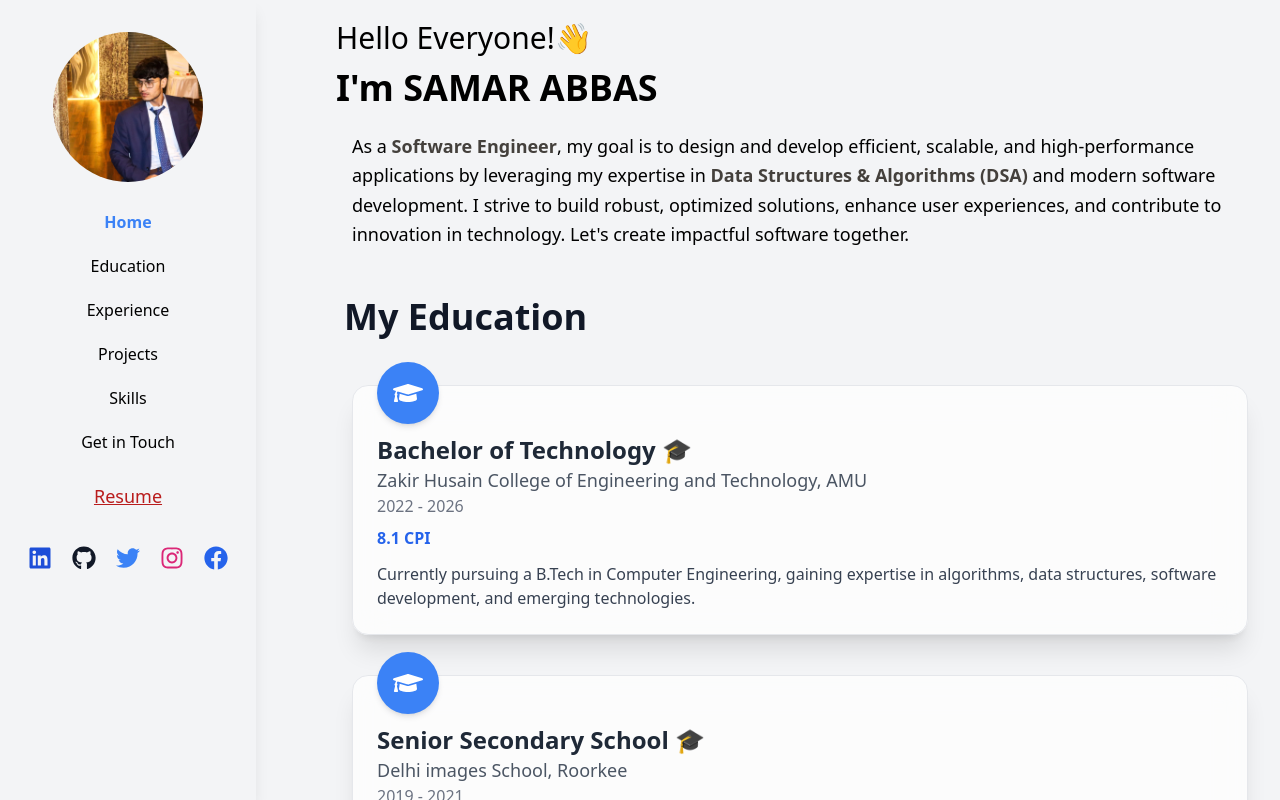
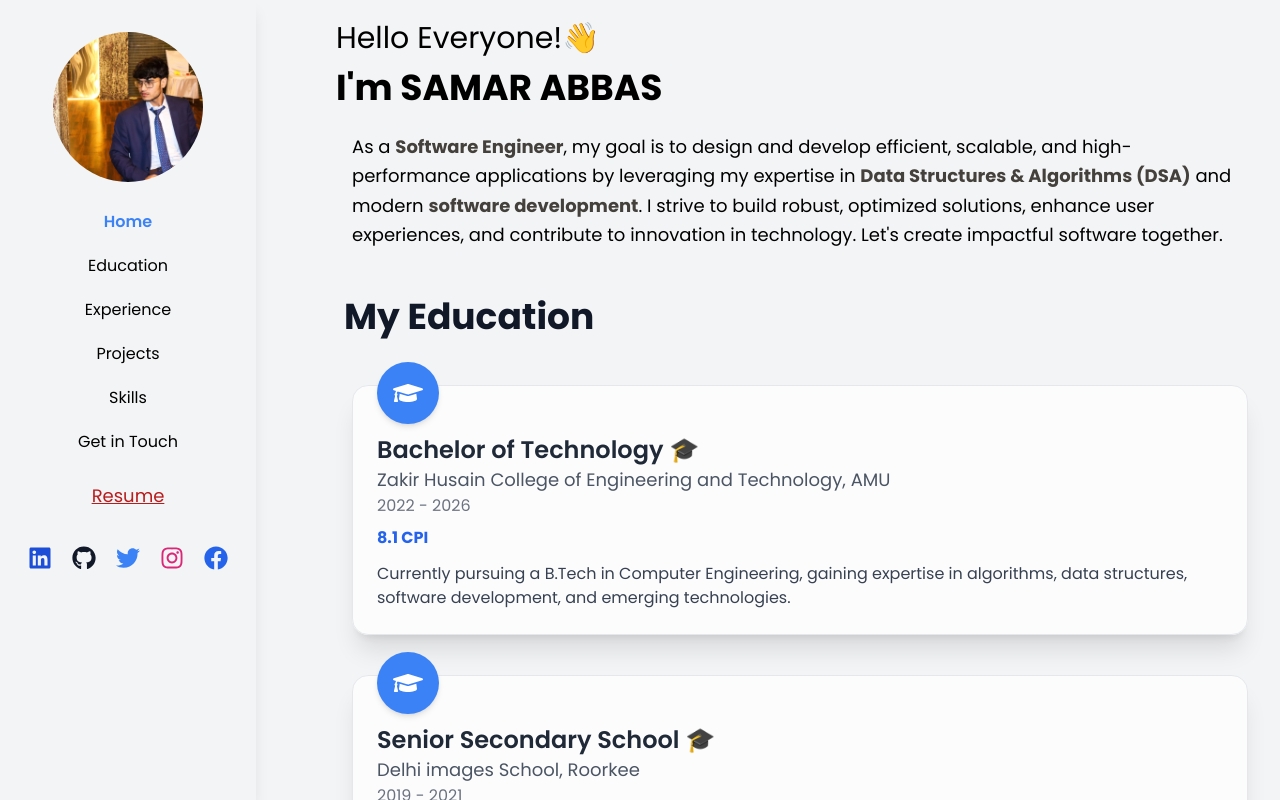
Before and after one commit to samar-abbas-786/samar.dev, a React (Vite) app: page / in a window 1280 px wide. Shown: the top 800 px of the page. Built offline with nearby package versions, Linux system fonts and the light colour scheme.

Commit message:
chnage congig

```diff
--- a/index.html
+++ b/index.html
@@ -11,6 +11,16 @@
       href="https://fonts.googleapis.com/css2?family=Figtree:ital,wght@0,300..900;1,300..900&display=swap"
       rel="stylesheet"
     />
+    <link
+      href="https://fonts.googleapis.com/css2?family=Poppins:wght@400;600;700&display=swap"
+      rel="stylesheet"
+    />
+
+    <link
+      href="https://fonts.googleapis.com/css2?family=Inter:wght@400;600;700&display=swap"
+      rel="stylesheet"
+    />
+
     <link rel="preconnect" href="https://fonts.googleapis.com" />
     <link rel="preconnect" href="https://fonts.gstatic.com" crossorigin />
     <link
--- a/src/components/Projects_Section.jsx
+++ b/src/components/Projects_Section.jsx
@@ -46,7 +46,7 @@
               </div>
 
               {/* Project Details */}
-              <div className="md:w-1/2 text-center md:text-left">
+              <div className="md:w-1/2  md:text-left">
                 <h2 className="text-2xl font-semibold text-gray-900">
                   {proj.title}
                 </h2>
--- a/src/components/experiencePage.jsx
+++ b/src/components/experiencePage.jsx
@@ -71,7 +71,7 @@
             </div>
 
             {/* Text Section */}
-            <div className="md:w-1/2 text-center md:text-left">
+            <div className="md:w-1/2  md:text-left">
               <h2 className="text-2xl font-semibold text-gray-900">
                 {exp.title}
               </h2>
--- a/src/components/right.jsx
+++ b/src/components/right.jsx
@@ -32,9 +32,10 @@
         design and develop efficient, scalable, and high-performance
         applications by leveraging my expertise in{" "}
         <b className="text-stone-700">Data Structures & Algorithms (DSA)</b> and
-        modern software development. I strive to build robust, optimized
-        solutions, enhance user experiences, and contribute to innovation in
-        technology. Let's create impactful software together.
+        modern <b className="text-stone-700">software development</b>. I strive
+        to build robust, optimized solutions, enhance user experiences, and
+        contribute to innovation in technology. Let's create impactful software
+        together.
       </motion.p>
       {/* <div className="flex gap-6 mt-6 ml-4 md:ml-16">
         {/* Resume Download Button */}
--- a/src/index.css
+++ b/src/index.css
@@ -1,3 +1,7 @@
 @tailwind base;
 @tailwind components;
 @tailwind utilities;
+
+:root {
+  font-family: "Poppins", sans-serif !important;
+}
```
